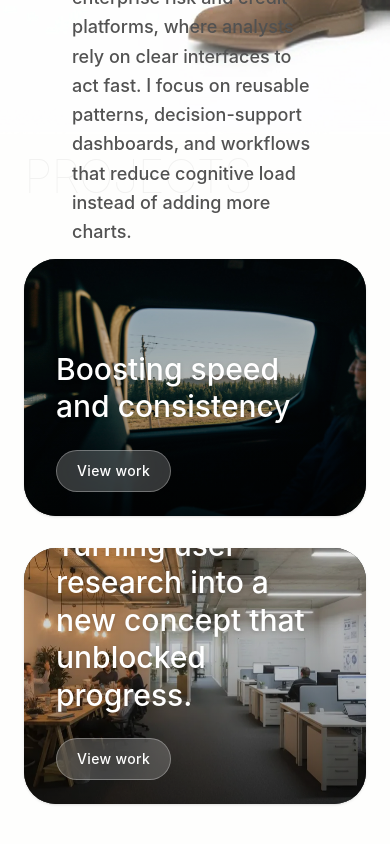
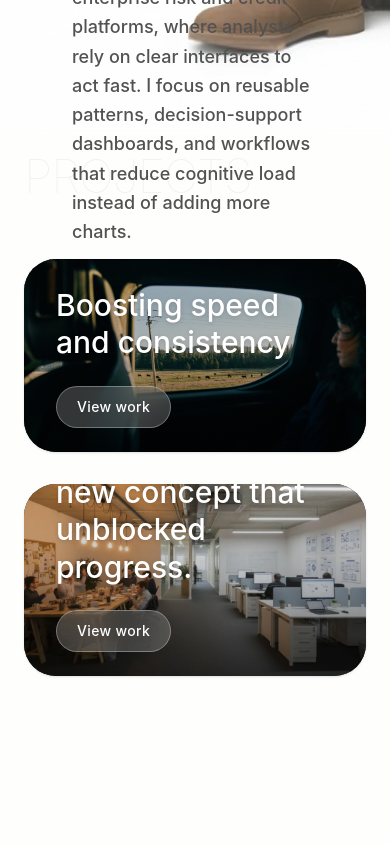
Before and after one commit to leonardodemurtas/portfolio-next, a Next.js app: page / in a window 390 px wide. Shown: the part 710-1554 px from the top of the page. Built offline with nearby package versions, Linux system fonts and the light colour scheme.

Commit message:
Update aspect ratio for FeaturedProjects component to use aspect-video for better responsiveness

```diff
--- a/app/components/FeaturedProjects.tsx
+++ b/app/components/FeaturedProjects.tsx
@@ -18,7 +18,7 @@ export function FeaturedProjects() {
                     <Link
                         key={project.slug}
                         href={`/featured/${project.slug}`}
-                        className="group relative block w-full aspect-[4/3] md:aspect-[2.35/1] rounded-[2rem] overflow-hidden shadow-sm hover:shadow-xl transition-all duration-500"
+                        className="group relative block w-full aspect-video rounded-[2rem] overflow-hidden shadow-sm hover:shadow-xl transition-all duration-500"
                     >
                         {/* Background Image */}
                         <div className="absolute inset-0 bg-neutral-900">
```
